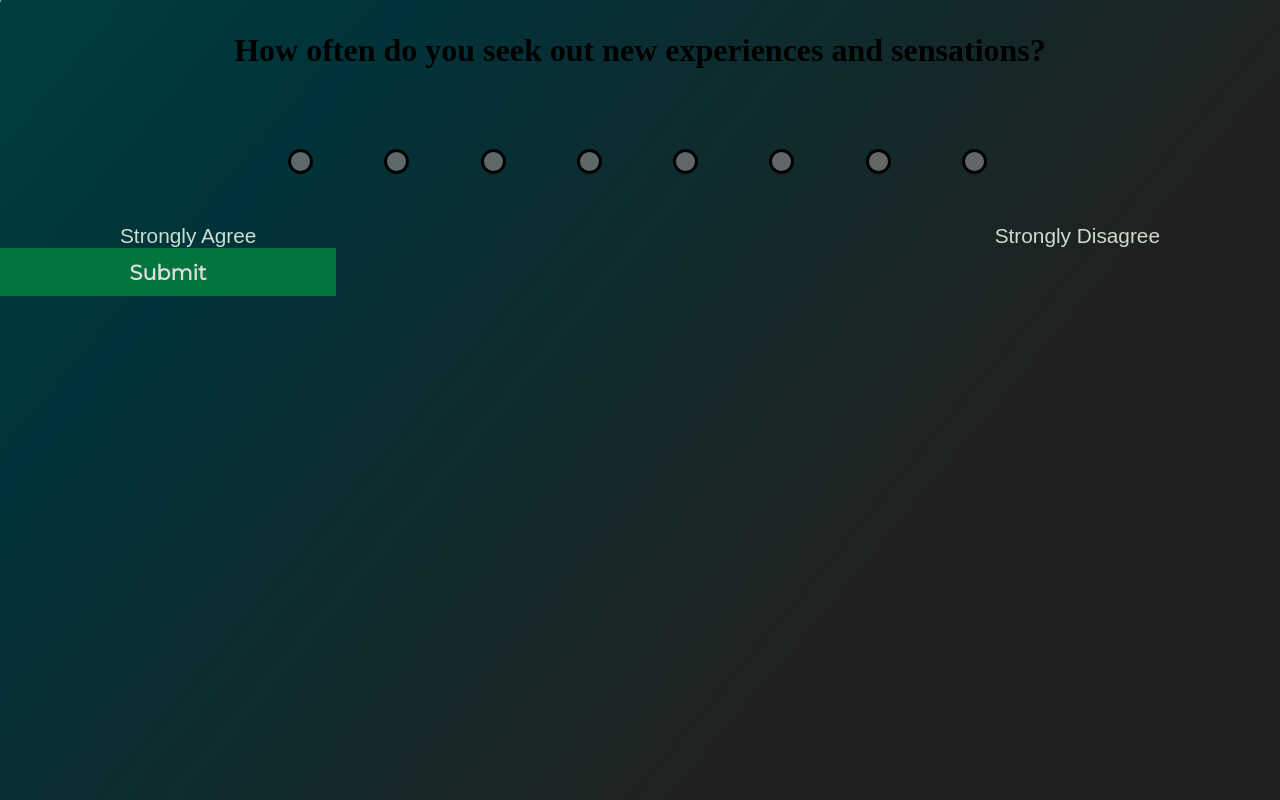
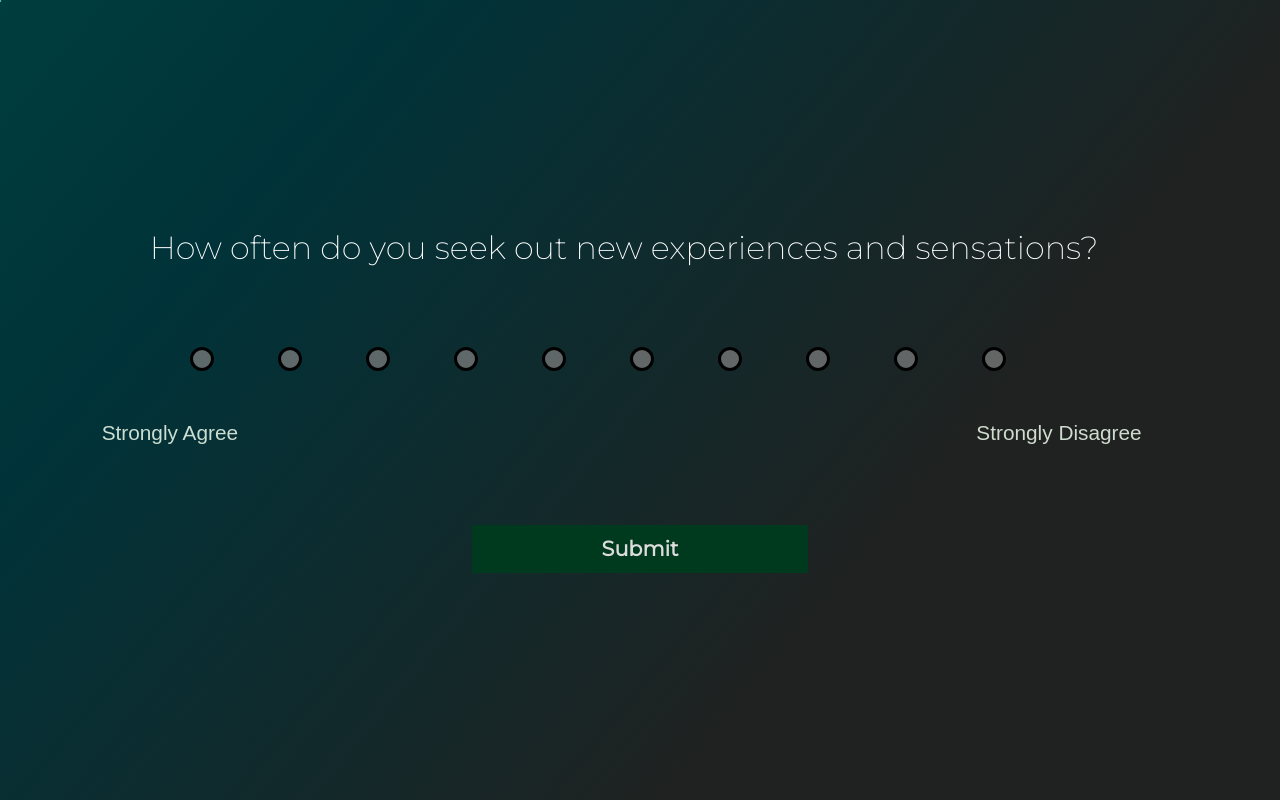
Before and after one commit to Niranjana123-art/CV-Frontend, a React (Create React App) app: page /personalityq in a window 1280 px wide. Built offline with nearby package versions, Linux system fonts and the light colour scheme; a web font is replaced by a local one.

Commit message:
personlityq error

```diff
--- a/src/components/AptitudeQ/AptitudeQ.js
+++ b/src/components/AptitudeQ/AptitudeQ.js
@@ -42,33 +42,35 @@ function AptitudeQ() {
   };
 
   const handleNextQuestion = () => {
-    // Check answer, provide feedback, and move to the next question
-    // Add your logic here
 
-    // Move to the next question
     setCurrentQuestion((prevQuestion) => prevQuestion + 1);
     setSelectedOption(null);
   };
 
+
+
   const renderOptions = () => {
+
       return questions[currentQuestion].options.map((option, index) => (
         <button
           key={index}
-        className={`option ${selectedOption === index ? 'selected' : ''}`}
+          className={`option ${selectedOption === index ? "selected" : ""}`}
           onClick={() => handleOptionClick(index)}
         >
           {option}
         </button>
       ));
-  };
+    } ;
 
+  const isLastQuestion = currentQuestion === questions.length - 1;
   return (
     <div className="aptitude_container">
       <h1>{questions[currentQuestion].question}</h1>
       <div className="options-container">{renderOptions()}</div>
 
         <button className='aptitude_button' onClick={handleNextQuestion}>
-          Next
+
+        {isLastQuestion ? 'Submit' : 'Next'}
         </button>
 
 
--- a/src/components/PersonalityQ/PersonalityQ.css
+++ b/src/components/PersonalityQ/PersonalityQ.css
@@ -1,23 +1,40 @@
 @import url('https://fonts.googleapis.com/css2?family=Montserrat:wght@200&display=swap');
 .persolityq_container{
+  display: flex;
+    flex-direction: column;
+    align-items: center;
+    justify-content: center;
     min-height: 100vh;
     width: 100%;
     background: linear-gradient(129.93deg, #55AEC0 0.09%, #003D3E 0.1%, #003339 21.43%, #1F2221 68.35%);
 }
 
 .questions_container {
-    display: flex;
-    flex-direction: column;
-    align-items: center;
-    margin-top: 2rem;
+
+
+    color: #ffffff;
   }
 
+.questions_container h1{
+    color: #ffffff;
+    font-family: 'Montserrat';
+    font-style: normal;
+    font-weight: 100;
+    font-size: 2rem;
+    text-align: center;
+    /* margin-left: 5rem;
+    margin-right: 5rem;
+     */
+     padding-left: 3rem;
+     padding-right: 5rem;
+}
   .radio_container {
     display: flex;
     justify-content: space-between;
     align-items: center;
     width: 60%;
     padding-top: 3rem;
+    padding-left: 3.5rem;
 
   }
 
@@ -29,24 +46,23 @@
   .radio_questions {
     display: flex;
     align-items: center;
-    color: white;
+    color: #ffffff;
   }
 
   input[type="radio"] {
     -webkit-appearance: none;
   -moz-appearance: none;
   appearance: none;
-  /* custom radio button */
-  width: 25px;
-  height: 25px;
+  width: 1.5rem;
+  height: 1.5rem;
   border: 3px solid #000000;
   border-radius: 50%;
   outline: none;
   transition: all 0.2s ease-in-out;
-  margin-right: 5px;
+  /* margin-right: 2px; */
   }
 
-.questions_container h3{
+/* .questions_container h3{
     padding-top: 6rem;
     font-family: 'Montserrat';
 font-style: normal;
@@ -54,8 +70,8 @@ font-weight: 100;
 font-size: 50px;
 text-align: center;
 color: white;
-margin-left: 4rem;
-}
+padding-left: 8rem;
+} */
 .radio_optLabel{
   display: flex;
   flex-direction: row;
@@ -68,17 +84,21 @@ margin-left: 4rem;
 
 }
 .personalityQ_submit_btn{
+  display: flex;
+  flex-direction: column;
+  justify-content: center;
+  align-items: center;
   width: 21rem;
   height: 3rem;
   font-family: 'Montserrat', sans-serif;
   font-style: normal;
   font-size: 1.3rem;
   font-weight: 600;
-
+  margin-top: 5rem;
   text-align: center;
   color:#dcdcdc;
 
-  background: #01753d;
+  background: #003A1E;
   border: none;
   padding: .6rem;
 }
--- a/src/components/PersonalityQ/PersonalityQ.js
+++ b/src/components/PersonalityQ/PersonalityQ.js
@@ -12,7 +12,9 @@ const PersonalityQ = () => {
     '',
     '',
     '',
-    ''
+    '',
+    '',
+    '',
   ];
 
   const handleSubmit = (event) => {
@@ -49,7 +51,7 @@ const PersonalityQ = () => {
                       <div>Strongly Disagree</div>
                     </div>
                 </div>
-                <div>
+                <div >
                   <button className='personalityQ_submit_btn' type="submit" onClick={handleModal}>Submit</button>
                 </div>
       </div>
```
Lines whose indentation alone changed are shown as unchanged.
